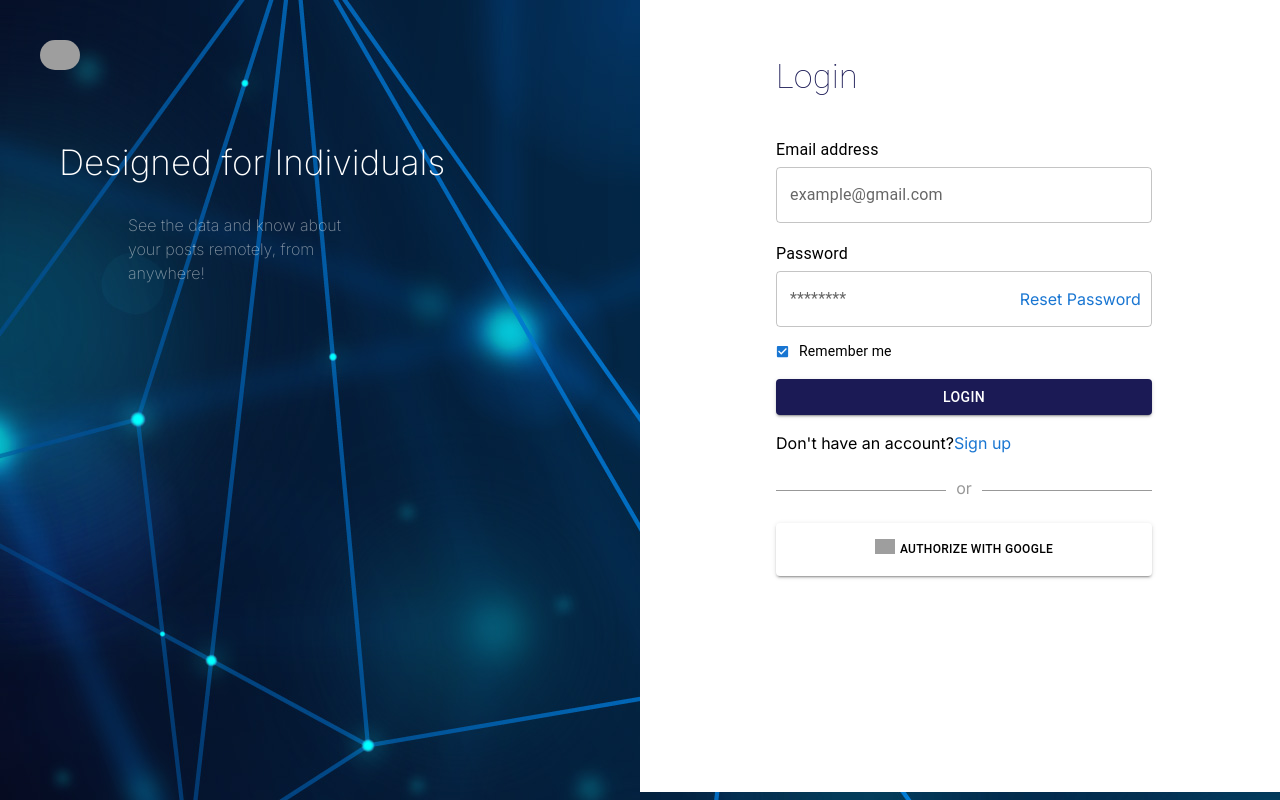
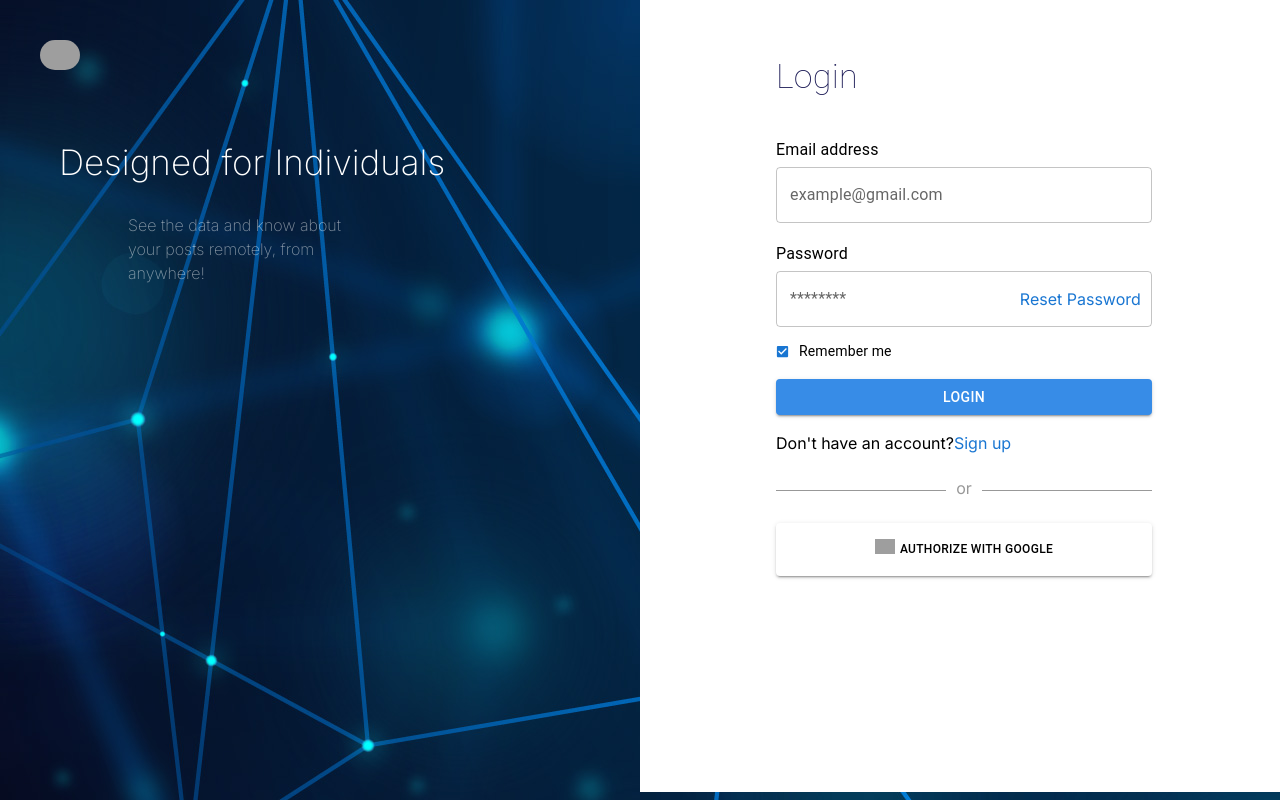
Before and after one commit to Sami-Musthafa/task-1, a Next.js app: page / in a window 1280 px wide. Built offline with nearby package versions, Linux system fonts and the light colour scheme; grey boxes are pictures that could not be loaded.

Commit message:
button Colors
BgColors of buttons

```diff
--- a/app/page.tsx
+++ b/app/page.tsx
@@ -153,7 +153,7 @@ export default function Home() {
             <div style={{ display: "flex", marginBottom: "1rem" }}>
               <Button
                 variant="contained"
-                style={{ backgroundColor: "#1B1A55", flex: "1" }}
+                style={{ backgroundColor: "#378CE7", flex: "1" }}
               >
                 Login
               </Button>
@@ -172,8 +172,8 @@ export default function Home() {
           <div style={{ display: "flex", marginTop: "2rem" }}>
             <Button
               variant="contained"
-              style={{
-                backgroundColor: "#ffff",
+              sx={{
+                backgroundColor: "white",
                 color: "black",
                 flex: "1",
                 fontSize: "0.7rem",
```
